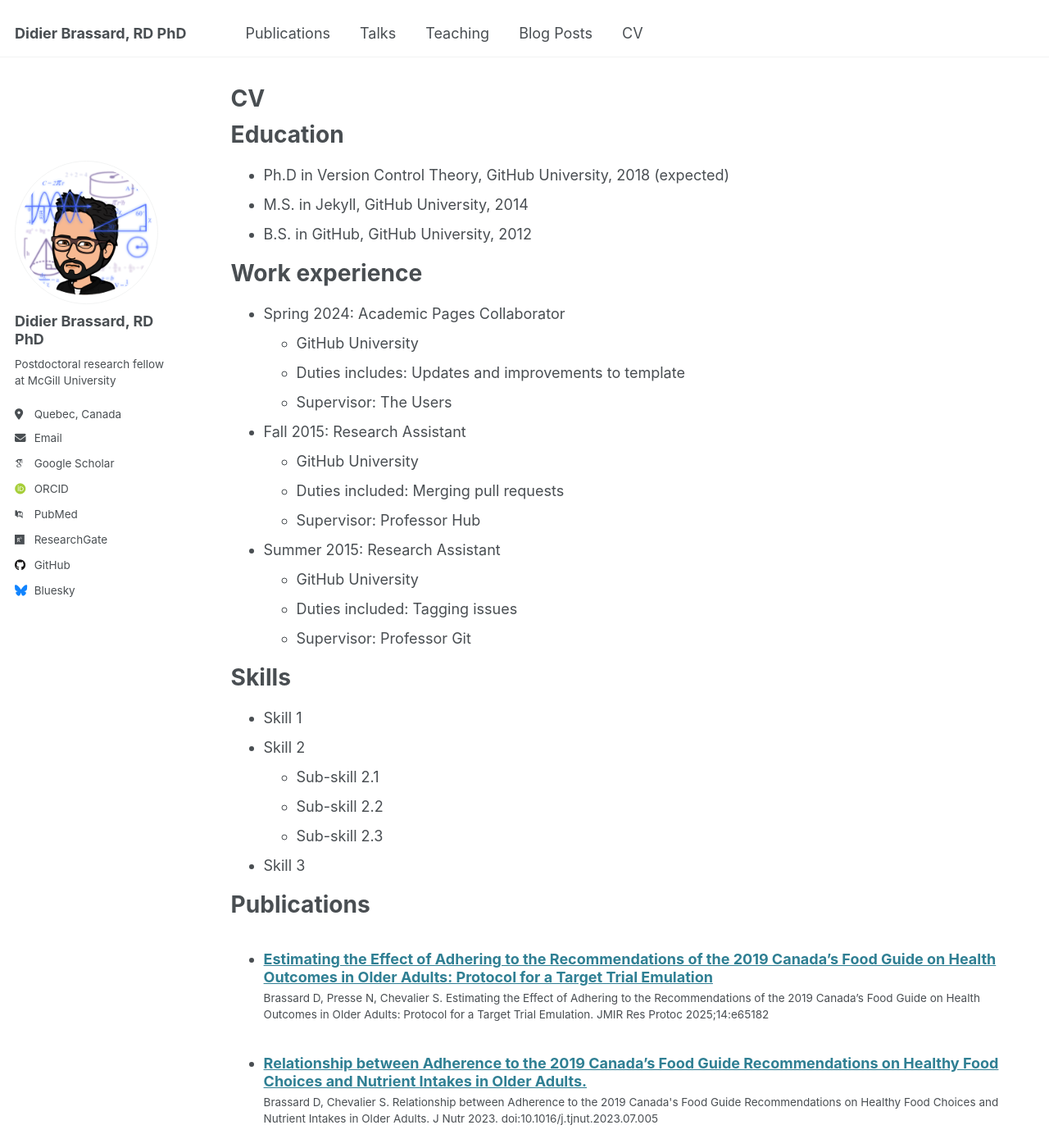
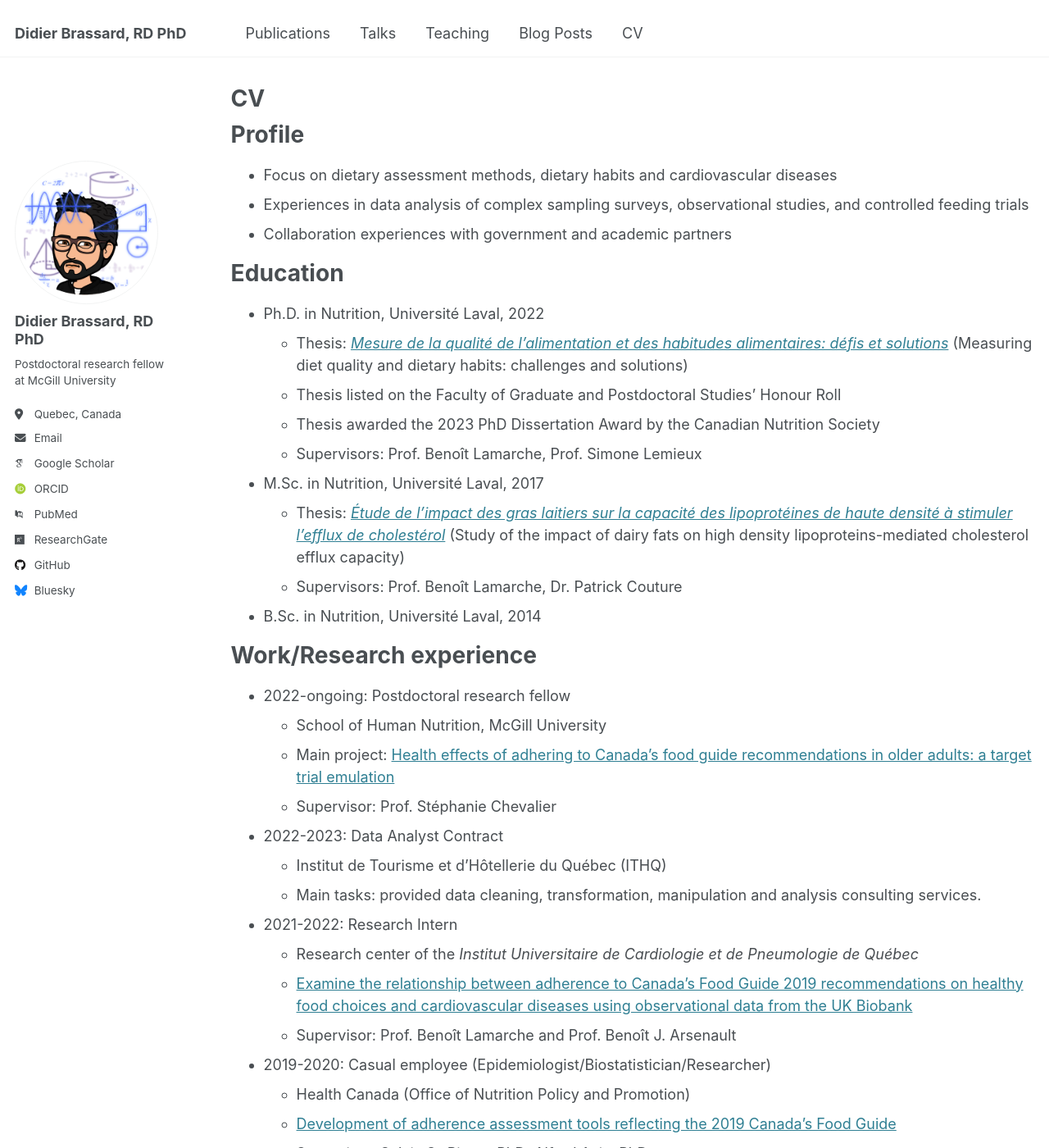
Before and after one commit to didierbrassard/didierbrassard.github.io, a Jekyll site: the page built from _pages/cv.md, in a window 1280 px wide and 1400 px high. Shown: the whole window at 82% size. Built offline with Jekyll 4.4.1, drawn with Linux system fonts in a browser that asks for light colours; some web fonts are replaced; some of the changed text lies outside the part shown.

Commit message:
Update cv.md

```diff
--- a/_pages/cv.md
+++ b/_pages/cv.md
@@ -9,43 +9,57 @@
 
 {% include base_path %}
 
+Profile
+======
+* Focus on dietary assessment methods, dietary habits and cardiovascular diseases
+* Experiences in data analysis of complex sampling surveys, observational studies, and controlled feeding trials
+* Collaboration experiences with government and academic partners
+
 Education
 ======
-* Ph.D in Version Control Theory, GitHub University, 2018 (expected)
-* M.S. in Jekyll, GitHub University, 2014
-* B.S. in GitHub, GitHub University, 2012
+* Ph.D. in Nutrition, Université Laval, 2022
+  * Thesis: *[Mesure de la qualité de l’alimentation et des habitudes alimentaires: défis et solutions](http://hdl.handle.net/20.500.11794/73728)* (Measuring diet quality and dietary habits: challenges and solutions)
+  * Thesis listed on the Faculty of Graduate and Postdoctoral Studies’ Honour Roll
+  * Thesis awarded the 2023 PhD Dissertation Award by the Canadian Nutrition Society
+  * Supervisors: Prof. Benoît Lamarche, Prof. Simone Lemieux
+* M.Sc. in Nutrition, Université Laval, 2017
+  * Thesis: *[Étude de l'impact des gras laitiers sur la capacité des lipoprotéines de haute densité à stimuler l'efflux de cholestérol](http://hdl.handle.net/20.500.11794/27759)* (Study of the impact of dairy fats on high density lipoproteins-mediated cholesterol efflux capacity)
+  * Supervisors: Prof. Benoît Lamarche, Dr. Patrick Couture
+* B.Sc. in Nutrition, Université Laval, 2014
 
-Work experience
+Work/Research experience
 ======
-* Spring 2024: Academic Pages Collaborator
-  * GitHub University
-  * Duties includes: Updates and improvements to template
-  * Supervisor: The Users
+* 2022-ongoing: Postdoctoral research fellow
+  * School of Human Nutrition, McGill University
+  * Main project: [Health effects of adhering to Canada's food guide recommendations in older adults: a target trial emulation](https://webapps.cihr-irsc.gc.ca/decisions/p/project_details.html?applId=455011&lang=en)
+  * Supervisor: Prof. Stéphanie Chevalier
 
-* Fall 2015: Research Assistant
-  * GitHub University
-  * Duties included: Merging pull requests
-  * Supervisor: Professor Hub
+* 2022-2023: Data Analyst Contract
+  * Institut de Tourisme et d'Hôtellerie du Québec (ITHQ)
+  * Main tasks: provided data cleaning, transformation, manipulation and analysis consulting services.
 
-* Summer 2015: Research Assistant
-  * GitHub University
-  * Duties included: Tagging issues
-  * Supervisor: Professor Git
+* 2021-2022: Research Intern
+  * Research center of the *Institut Universitaire de Cardiologie et de Pneumologie de Québec*
+  * [Examine the relationship between adherence to Canada’s Food Guide 2019 recommendations on healthy food choices and cardiovascular diseases using observational data from the UK Biobank](https://doi.org/10.1093/ajcn/nqac256)
+  * Supervisor: Prof. Benoît Lamarche and Prof. Benoît J. Arsenault
 
-Skills
-======
-* Skill 1
-* Skill 2
-  * Sub-skill 2.1
-  * Sub-skill 2.2
-  * Sub-skill 2.3
-* Skill 3
+* 2019-2020: Casual employee (Epidemiologist/Biostatistician/Researcher)
+  * Health Canada (Office of Nutrition Policy and Promotion)
+  * [Development of adherence assessment tools reflecting the 2019 Canada’s Food Guide](https://doi.org/10.1139/apnm-2021-0415)
+  * Supervisor: Sylvie St-Pierre, PhD; Alfred Aziz, PhD
+
+* 2017-2020: Casual employee (Research Assistant)
+  * University of Toronto
+  * [Perform analysis to examine the effect of consuming voluntarily fortified food and beverages on usual nutrient intakes in the Canadian population (*Canadian Community Health Survey 2015*)](https://doi.org/10.29219/fnr.v65.5256)
+  * Supervisor: Prof. Valerie Tarasuk
 
 Publications
 ======
   <ul>{% for post in site.publications reversed %}
     {% include archive-single-cv.html %}
   {% endfor %}</ul>
+
+Only first-authored papers are shown. See [full list of publications on PubMed](https://pubmed.ncbi.nlm.nih.gov/?term=Brassard%2C+Didier%5BAuthor%5D&sort=date).
 
 Talks
 ======
```
Also changed, not shown: other parts of _pages/cv.md (+1 -1 lines).
